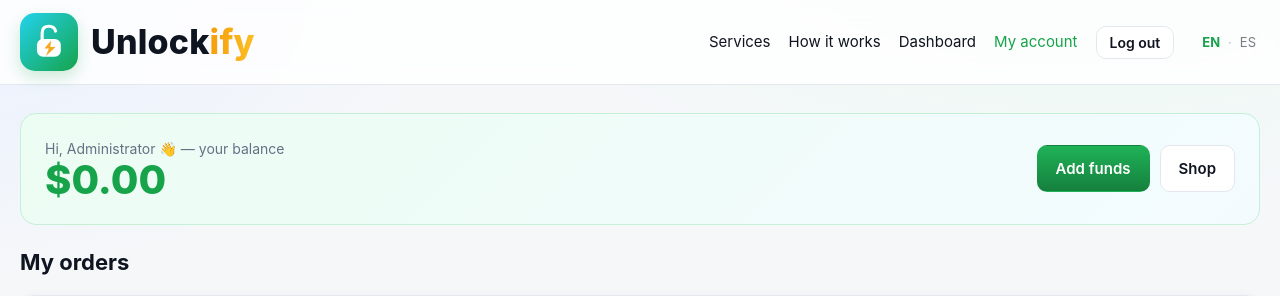
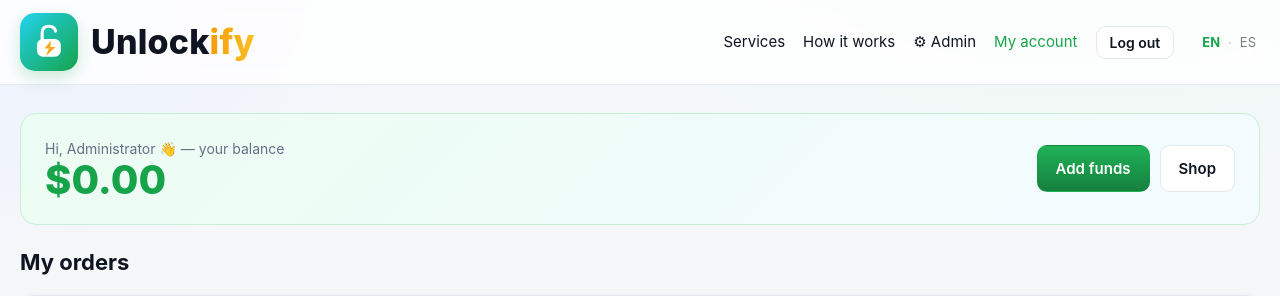
Before and after one commit to ImeiLocked/unlockify, a Node server app: page /account in a window 1280 px wide. Shown: the top 296 px of the page. Run offline with Node 20, Linux system fonts and the light colour scheme; the visitor is signed in with stand-in values (Sample User, id 1); data comes from the database, SQL or seed files in the repository; tables that the repository leaves empty hold one stand-in row (values such as "Sample post"); some libraries are stand-ins or nearby versions.

Commit message:
Nav: admin ve '⚙ Admin' (va a /admin), cliente ve 'Panel' (va a su área); restaura enlace de área de cliente
Co-Authored-By: Claude Opus 4.8 <noreply@anthropic.com>
Claude-Session: https://claude.ai/code/session_01LVTxKndgq8CBgskrLbj87Z

```diff
--- a/views/partials/header.ejs
+++ b/views/partials/header.ejs
@@ -24,8 +24,9 @@
       <a href="/how-it-works" class="<%= currentPath === '/how-it-works' ? 'active' : '' %>"><%= t('site.howItWorks') %></a>
       <% if (user) { %>
         <% if (user.is_admin) { %>
-          <a href="/admin"><%= t('site.dashboard') %></a>
+          <a href="/admin" class="<%= currentPath.indexOf('/admin') === 0 ? 'active' : '' %>">⚙ <%= lang === 'en' ? 'Admin' : 'Admin' %></a>
         <% } else { %>
+          <a href="/dashboard" class="<%= currentPath === '/dashboard' ? 'active' : '' %>"><%= t('site.dashboard') %></a>
           <% if (canBuy) { %>
             <% if (typeof userBalance === 'number') { %><a href="/dashboard" class="bal-chip" title="<%= t('site.dashboard') %>">💰 $<%= userBalance.toFixed(2) %></a><% } %>
             <a href="/topup" class="btn btn-primary btn-sm"><%= t('site.addFunds') %></a>
```
